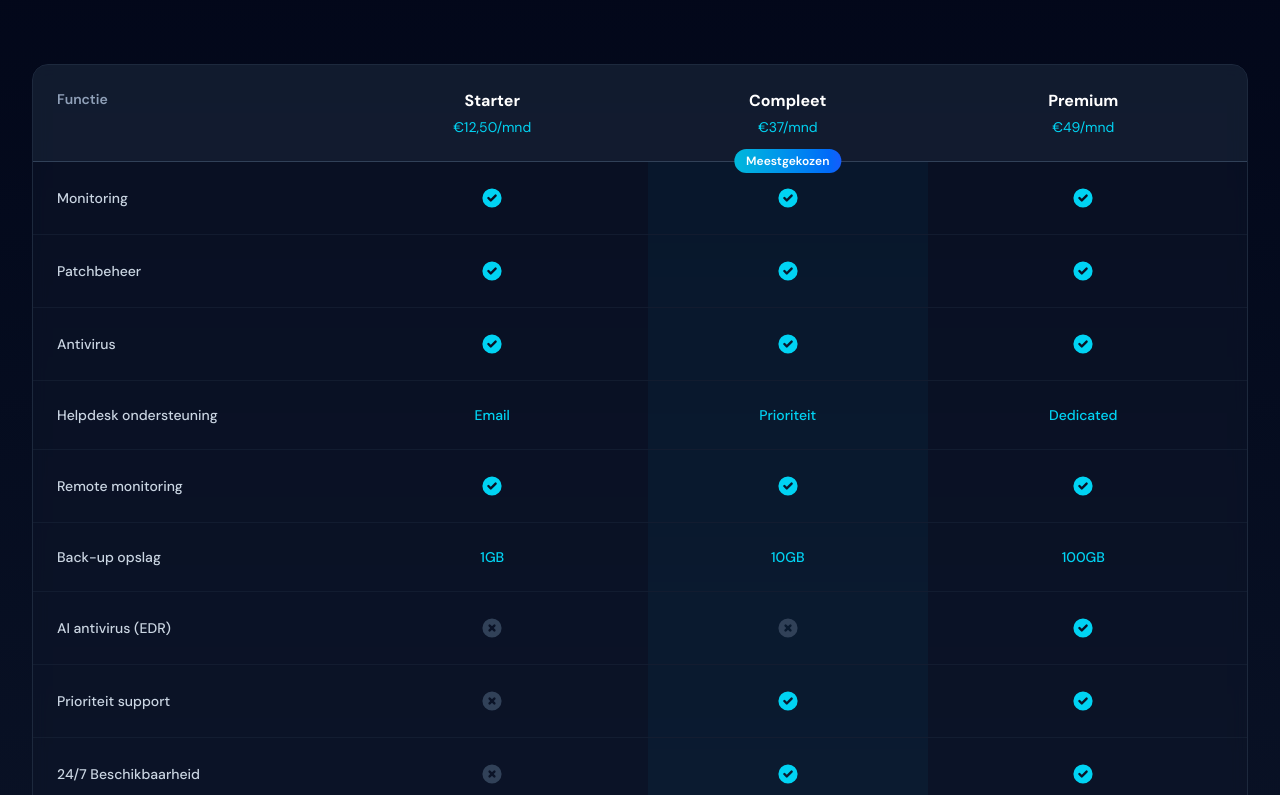
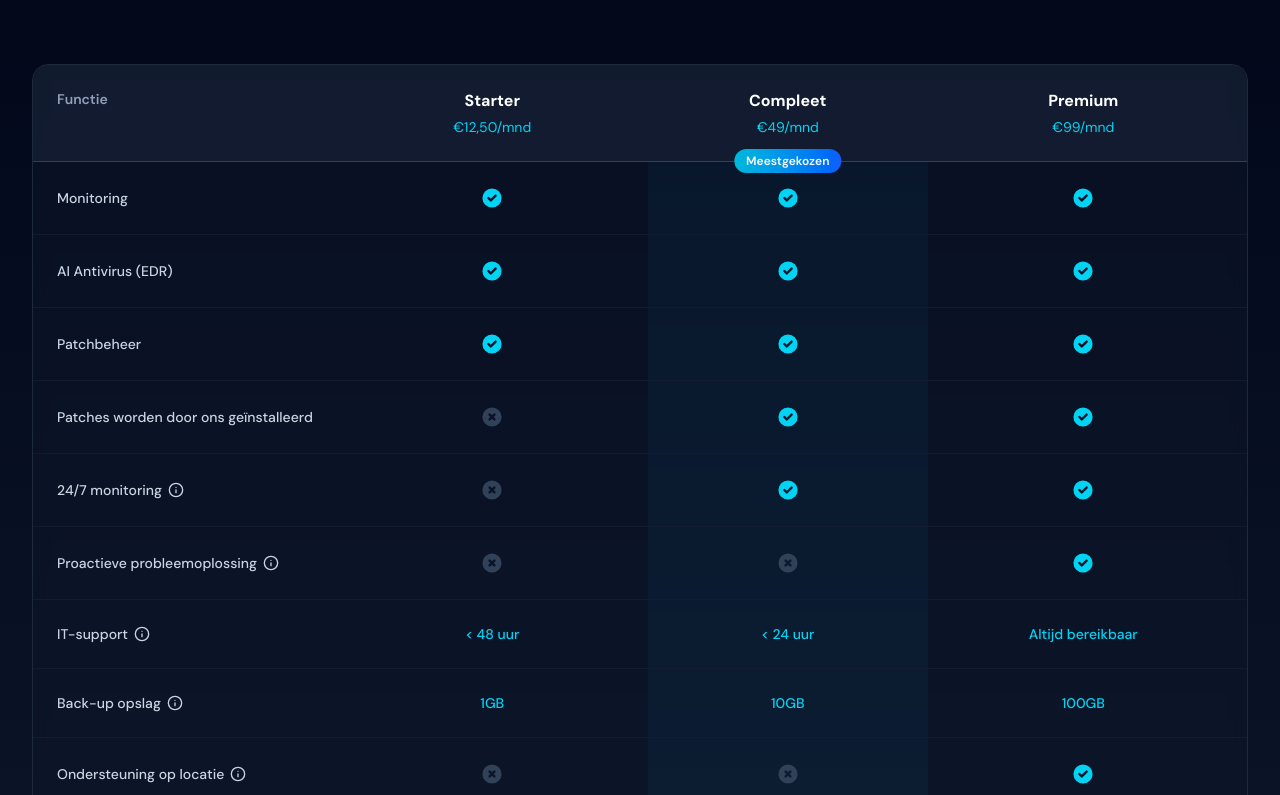
Before and after one commit to dice-pls7/yyit-demo, a Next.js app: page / in a window 1280 px wide. Shown: the part 4825-5620 px from the top of the page. Built offline with nearby package versions, Linux system fonts and the light colour scheme.

Commit message:
Tabel vraagtekentjes voor meer informatie, en aangeboden services onnodige verwijderd. etc...

```diff
--- a/components/ComparisonTable.tsx
+++ b/components/ComparisonTable.tsx
@@ -1,17 +1,75 @@
+'use client';
+
+import { useState } from 'react';
+
+function TooltipIcon({ text }: { text: string }) {
+  const [open, setOpen] = useState(false);
+
+  return (
+    <span className="relative inline-flex items-center ml-1.5 group">
+      <button
+        type="button"
+        onClick={() => setOpen(o => !o)}
+        onMouseEnter={() => setOpen(true)}
+        onMouseLeave={() => {
+          const timer = setTimeout(() => setOpen(false), 200);
+          return () => clearTimeout(timer);
+        }} // make the question mark be put on the left of the text, so it doesn't get cut off on mobile, by wrapping it in a span
+
+        aria-label="Meer informatie"
+      >
+        <svg className="w-4 h-4" viewBox="0 0 24 24" fill="none" stroke="currentColor" strokeWidth="2" strokeLinecap="round" strokeLinejoin="round">
+          <circle cx="12" cy="12" r="10" />
+          <line x1="12" y1="16" x2="12" y2="12" />
+          <line x1="12" y1="8" x2="12.01" y2="8" />
+        </svg>
+      </button>
+      <span
+        className={`absolute left-6 top-1/2 -translate-y-1/2 z-20 w-56 px-3 py-2 bg-slate-800 border border-slate-700 rounded-lg text-xs text-slate-300 shadow-xl pointer-events-none transition-opacity duration-150 opacity-0 group-hover:opacity-100${open ? ' !opacity-100' : ''}`}
+      >
+        {text}
+      </span>
+    </span>
+  );
+}
+
+type Feature = {
+  name: string;
+  tooltip?: string;
+  starter: boolean | string;
+  compleet: boolean | string;
+  premium: boolean | string;
+};
+
 export default function ComparisonTable() {
-  const features = [
+  const features: Feature[] = [
     { name: 'Monitoring', starter: true, compleet: true, premium: true },
+    { name: 'AI Antivirus (EDR)', starter: true, compleet: true, premium: true },
     { name: 'Patchbeheer', starter: true, compleet: true, premium: true },
-    { name: 'Antivirus', starter: true, compleet: true, premium: true },
-    { name: 'Helpdesk ondersteuning', starter: 'Email', compleet: 'Prioriteit', premium: 'Dedicated' },
-    { name: 'Remote monitoring', starter: true, compleet: true, premium: true },
-    { name: 'Back-up opslag', starter: '1GB', compleet: '10GB', premium: '100GB' },
-    { name: 'AI antivirus (EDR)', starter: false, compleet: false, premium: true },
-    { name: 'Prioriteit support', starter: false, compleet: true, premium: true },
-    { name: '24/7 Beschikbaarheid', starter: false, compleet: true, premium: true },
-    { name: 'Security audits', starter: false, compleet: false, premium: true },
-    { name: 'Compliance rapportage', starter: false, compleet: false, premium: true },
-    { name: 'Custom integraties', starter: false, compleet: false, premium: true },
+    { name: 'Patches worden door ons geïnstalleerd', starter: false, compleet: true, premium: true },
+    { name: '24/7 monitoring', tooltip: 'We bewaken je systemen op verdachte activiteiten en potentiële bedreigingen.', starter: false, compleet: true, premium: true },
+    { name: 'Proactieve probleemoplossing', tooltip: 'We lossen problemen op voordat jij ze merkt, zodat jij ongestoord kunt werken.', starter: false, compleet: false, premium: true },
+    {
+      name: 'IT-support',
+      tooltip: 'De maximale tijd waarbinnen je een reactie ontvangt op je IT-vraag of melding.',
+      starter: '< 48 uur',
+      compleet: '< 24 uur',
+      premium: 'Altijd bereikbaar',
+    },
+    {
+      name: 'Back-up opslag',
+      tooltip: 'Hoeveelheid opslagruimte voor automatische back-ups van je bestanden en systemen.',
+      starter: '1GB',
+      compleet: '10GB',
+      premium: '100GB',
+    },
+    {
+      name: 'Ondersteuning op locatie',
+      tooltip: 'Een van onze technici komt bij jou op kantoor langs als het probleem dat vereist.',
+      starter: false,
+      compleet: false,
+      premium: true,
+    },
   ];
 
   const renderCell = (value: boolean | string) => {
@@ -53,10 +111,10 @@ export default function ComparisonTable() {
         {/* Scrollable Container for Mobile */}
         <div className="overflow-x-auto scrollbar-thin scrollbar-thumb-cyan-500/20 scrollbar-track-slate-800/50">
           <div className="min-w-[640px]">
-            {/* Table */}
-            <div className="bg-slate-900/50 border border-slate-800 rounded-2xl overflow-hidden backdrop-blur-sm">
+            {/* Table — overflow-visible so tooltips can escape the container */}
+            <div className="bg-slate-900/50 border border-slate-800 rounded-2xl backdrop-blur-sm">
               {/* Header */}
-              <div className="grid grid-cols-4 gap-4 p-6 bg-slate-800/50 border-b border-slate-700">
+              <div className="grid grid-cols-4 gap-4 p-6 bg-slate-800/50 border-b border-slate-700 rounded-t-2xl">
                 <div className="text-slate-400 font-semibold text-sm">Functie</div>
                 <div className="text-center">
                   <div className="text-white font-bold">Starter</div>
@@ -67,11 +125,11 @@ export default function ComparisonTable() {
                     Meestgekozen
                   </div>
                   <div className="text-white font-bold">Compleet</div>
-                  <div className="text-cyan-400 text-sm mt-1">€37/mnd</div>
+                  <div className="text-cyan-400 text-sm mt-1">€49/mnd</div>
                 </div>
                 <div className="text-center">
                   <div className="text-white font-bold">Premium</div>
-                  <div className="text-cyan-400 text-sm mt-1">€49/mnd</div>
+                  <div className="text-cyan-400 text-sm mt-1">€99/mnd</div>
                 </div>
               </div>
 
@@ -80,10 +138,13 @@ export default function ComparisonTable() {
                 <div
                   key={feature.name}
                   className={`grid grid-cols-4 gap-4 p-6 items-center transition-colors hover:bg-slate-800/30 ${
-                    index !== features.length - 1 ? 'border-b border-slate-800/50' : ''
+                    index === features.length - 1 ? 'rounded-b-2xl' : 'border-b border-slate-800/50'
                   }`}
                 >
-                  <div className="text-slate-300 text-sm font-medium">{feature.name}</div>
+                  <div className="text-slate-300 text-sm font-medium flex items-center">
+                    {feature.name}
+                    {feature.tooltip && <TooltipIcon text={feature.tooltip} />}
+                  </div>
                   <div className="flex justify-center">{renderCell(feature.starter)}</div>
                   <div className="flex justify-center bg-cyan-500/5 -my-6 py-6">
                     {renderCell(feature.compleet)}
```
